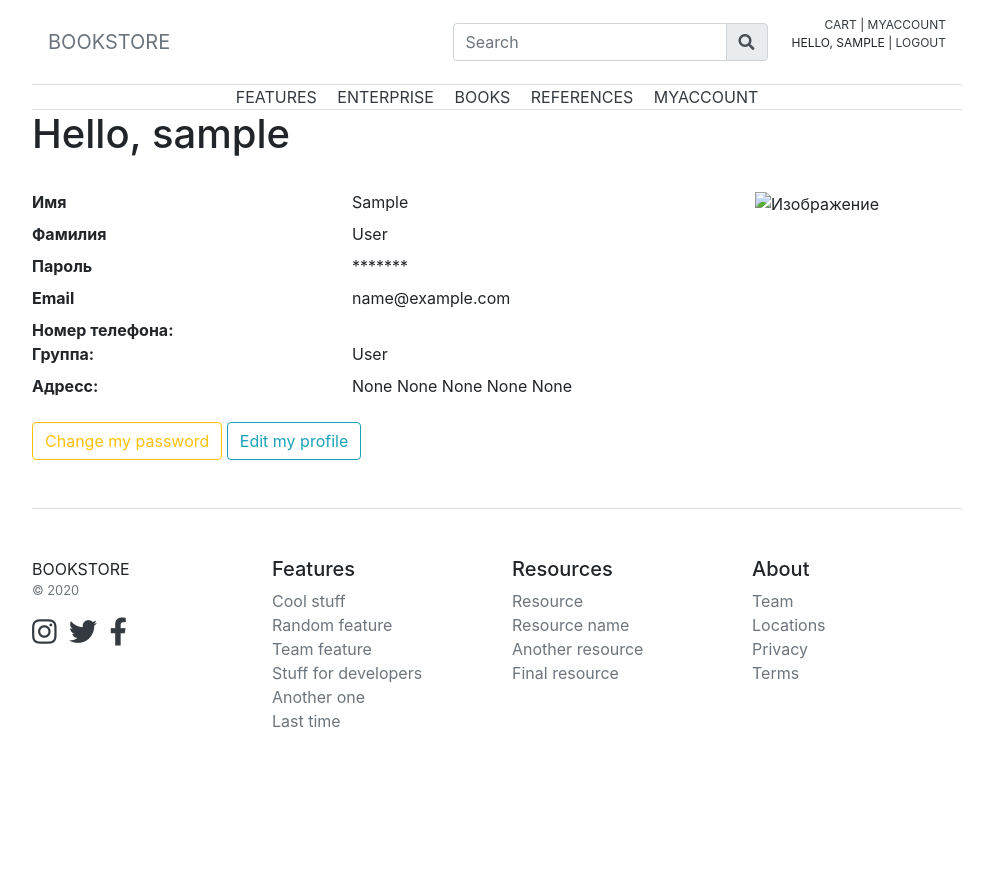
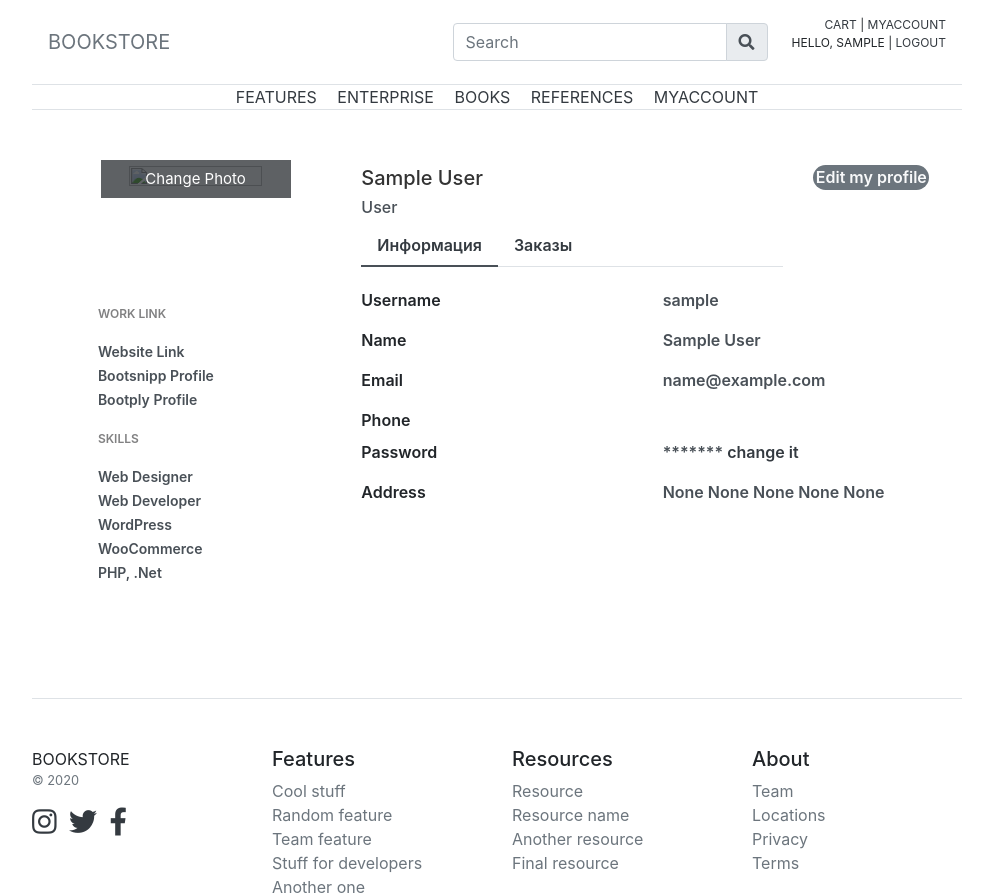
Before and after one commit to xistadi/BookStore, a Django app: page /accounts/ in a window 1280 px wide. Shown: the top 896 px of the page, without its empty margins (143-1136 px from the left). Before the commit the page ends 728 px from the top, so only its background shows below. Run offline with Django 3.2, Linux system fonts and the light colour scheme; the visitor is signed in with stand-in values (Sample User, id 1); data comes from the database, SQL or seed files in the repository; some libraries are stand-ins or nearby versions.

Commit message:
working account update

```diff
--- a/src/myauth/forms.py
+++ b/src/myauth/forms.py
@@ -32,6 +32,7 @@ class ProfileUpdateForm(forms.ModelForm):
         model = models.Profile
         fields = [
             'phone_number',
+            'image'
             ]
 
 
--- a/src/myauth/models.py
+++ b/src/myauth/models.py
@@ -11,6 +11,11 @@ class Profile(models.Model):
         User,
         on_delete=models.PROTECT,
         related_name='profile'
+    )
+    image = models.ImageField(
+        verbose_name='Фотография профиля',
+        blank=True,
+        null=True
     )
     phone_number = models.CharField(
         'Номер телефона',
--- a/src/myauth/views.py
+++ b/src/myauth/views.py
@@ -71,23 +71,18 @@ class ProfileUpdateView(generic.edit.UpdateView):
     def post(self, request, *args, **kwargs):
         self.object = self.get_object()
         form = self.form_class(request.POST, instance=self.object)
-        form2 = self.second_form_class(request.POST, instance=self.request.user.profile)
-        form3 = self.second_form_class(request.POST, instance=self.request.user.profile.profile_address.all().first())
+        form2 = self.second_form_class(request.POST, request.FILES, instance=self.request.user.profile)
+        form3 = self.third_form_class(request.POST, instance=self.request.user.profile.profile_address.all().first())
 
         if form.is_valid() and form2.is_valid() and form3.is_valid():
             userdata = form.save(commit=False)
             # used to set the password, but no longer necesarry
             userdata.save()
-            print(userdata)
             employeedata = form2.save(commit=False)
-            print(employeedata)
             employeedata.user = userdata
-            print(employeedata.user)
             employeedata.save()
             employeedata2 = form3.save(commit=False)
-            print(employeedata2)
             employeedata2.profile = employeedata
-            print(employeedata2.profile)
             employeedata2.save()
             return HttpResponseRedirect(self.get_success_url())
         else:
--- /dev/null
+++ b/src/static/myaccount.css
@@ -0,0 +1,93 @@
+.emp-profile{
+    padding: 3%;
+    margin-top: 3%;
+    margin-bottom: 3%;
+    border-radius: 0.5rem;
+    background: #fff;
+}
+.profile-img{
+    text-align: center;
+}
+.profile-img img{
+    width: 70%;
+    height: 100%;
+}
+.profile-img .file {
+    position: relative;
+    overflow: hidden;
+    margin-top: -20%;
+    width: 70%;
+    border: none;
+    border-radius: 0;
+    font-size: 15px;
+    background: #212529b8;
+}
+.profile-img .file input {
+    position: absolute;
+    opacity: 0;
+    right: 0;
+    top: 0;
+}
+.profile-head h5{
+    color: #333;
+}
+.profile-head h6{
+    color: #495057;
+}
+.profile-edit-btn{
+    border: none;
+    border-radius: 1.5rem;
+    width: 70%;
+    padding: 2%;
+    font-weight: 600;
+    color: white;
+    cursor: pointer;
+    background: #6c757d;
+}
+.proile-rating{
+    font-size: 12px;
+    color: #818182;
+    margin-top: 5%;
+}
+.proile-rating span{
+    color: #495057;
+    font-size: 15px;
+    font-weight: 600;
+}
+.profile-head .nav-tabs{
+    margin-bottom:5%;
+}
+.profile-head .nav-tabs .nav-link{
+    font-weight:600;
+    border: none;
+}
+.profile-head .nav-tabs .nav-link.active{
+    border: none;
+    border-bottom:2px solid #495057;
+}
+.profile-work{
+    padding: 14%;
+    margin-top: -15%;
+}
+.profile-work p{
+    font-size: 12px;
+    color: #818182;
+    font-weight: 600;
+    margin-top: 10%;
+}
+.profile-work a{
+    text-decoration: none;
+    color: #495057;
+    font-weight: 600;
+    font-size: 14px;
+}
+.profile-work ul{
+    list-style: none;
+}
+.profile-tab label{
+    font-weight: 600;
+}
+.profile-tab p{
+    font-weight: 600;
+    color: #495057;
+}
--- a/src/templates/my_account.html
+++ b/src/templates/my_account.html
@@ -1,33 +1,169 @@
 {% extends 'customer_base.html' %}
 {% block title %} MyAccount {% endblock %}
+{% load static %}
+{% block css %}
+<link rel="stylesheet" href="{% static 'myaccount.css' %}">
+{% endblock %}
 {% block content %}
-  <h1>Hello, {{ user.username|default:'Guest' }}</h1><br>
+  <div class="emp-profile">
+    <form method="post">
       <div class="row">
-    <div class="col-8">
-      <dl class="row">
-        <dt class="col-6">Имя</dt>
-        <dd class="col-6">{{ user.first_name }}</dd>
-        <dt class="col-6">Фамилия</dt>
-        <dd class="col-6">{{ user.last_name }}</dd>
-        <dt class="col-6">Пароль</dt>
-        <dd class="col-6">*******</dd>
-        <dt class="col-6">Email</dt>
-        <dd class="col-6">{{ user.email }}</dd>
-        <dt class="col-6">Номер телефона:</dt>
-        <dd class="col-6">{{ user.profile.phone_number }}</dd>
-        <dt class="col-6">Группа:</dt>
-        <dd class="col-6">{{ user.profile.group }}</dd>
-        <dt class="col-6">Адресс:</dt>
-        <dd class="col-6">{% for address in user.profile.profile_address.all %}
+        <div class="col-md-4">
+          <div class="profile-img">
+            <img {% if user.profile.image %} src="{{ user.profile.image.url }}" {% else %} src="https://via.placeholder.com/300x300" {% endif %} alt=""/>
+            <div class="file btn btn-lg btn-primary">
+              Change Photo
+              <input type="file" name="file"/>
+            </div>
+          </div>
+        </div>
+        <div class="col-md-6">
+          <div class="profile-head">
+            <h5>
+              {{ user.first_name }} {{ user.last_name }}
+            </h5>
+            <h6>
+              {{ user.profile.group }}
+            </h6>
+            <!--<p class="proile-rating">RANKINGS : <span>8/10</span></p>-->
+            <ul class="nav nav-tabs" id="myTab" role="tablist">
+              <li class="nav-item">
+                <a class="nav-link active text-dark" id="home-tab" data-toggle="tab" href="#home" role="tab" aria-controls="home" aria-selected="true">Информация</a>
+              </li>
+              <li class="nav-item">
+                <a class="nav-link text-dark" id="profile-tab" data-toggle="tab" href="#profile" role="tab" aria-controls="profile" aria-selected="false">Заказы</a>
+              </li>
+            </ul>
+          </div>
+        </div>
+        <div class="col-md-2">
+          <a href="{% url 'update_profile' %}" class="profile-edit-btn text-light text-decoration-none">Edit my profile</a>
+        </div>
+      </div>
+      <div class="row">
+        <div class="col-md-4">
+          <div class="profile-work">
+            <p>WORK LINK</p>
+            <a href="">Website Link</a><br/>
+            <a href="">Bootsnipp Profile</a><br/>
+            <a href="">Bootply Profile</a>
+            <p>SKILLS</p>
+            <a href="">Web Designer</a><br/>
+            <a href="">Web Developer</a><br/>
+            <a href="">WordPress</a><br/>
+            <a href="">WooCommerce</a><br/>
+            <a href="">PHP, .Net</a><br/>
+          </div>
+        </div>
+        <div class="col-md-8">
+          <div class="tab-content profile-tab" id="myTabContent">
+            <div class="tab-pane fade show active" id="home" role="tabpanel" aria-labelledby="home-tab">
+              <div class="row">
+                <div class="col-md-6">
+                  <label>Username</label>
+                </div>
+                <div class="col-md-6">
+                  <p>{{ user.username|default:'Guest' }}</p>
+                </div>
+              </div>
+              <div class="row">
+                <div class="col-md-6">
+                  <label>Name</label>
+                </div>
+                <div class="col-md-6">
+                  <p>{{ user.first_name }} {{ user.last_name }}</p>
+                </div>
+              </div>
+              <div class="row">
+                <div class="col-md-6">
+                  <label>Email</label>
+                </div>
+                <div class="col-md-6">
+                  <p>{{ user.email }}</p>
+                </div>
+              </div>
+              <div class="row">
+                <div class="col-md-6">
+                  <label>Phone</label>
+                </div>
+                <div class="col-md-6">
+                  <p>{{ user.profile.phone_number }}</p>
+                </div>
+              </div>
+              <div class="row">
+                <div class="col-md-6">
+                  <label>Password</label>
+                </div>
+                <div class="col-md-6">
+                  <p>******* <a href="password_change/" class="text-dark text-decoration-none">change it</a></p>
+                </div>
+              </div>
+              <div class="row">
+                <div class="col-md-6">
+                    <label>Address</label>
+                </div>
+                <div class="col-md-6">
+                  <p>{% for address in user.profile.profile_address.all %}
                   {{ address.country }}
                   {{ address.city }}
                   {{ address.index }}
                   {{ address.address1 }}
                   {{ address.address2 }}
-          {% endfor %}</dd>
-      </dl>
+                  {% endfor %}</p>
                 </div>
-  <div class="col-4 text-center"><img src="https://via.placeholder.com/300x300" width="150" alt="Изображение"></div>
               </div>
-  <a href="password_change/" class="btn btn-outline-warning">Change my password</a> <a href="{% url 'update_profile' %}" class="btn btn-outline-info">Edit my profile</a>
+            </div>
+            <div class="tab-pane fade" id="profile" role="tabpanel" aria-labelledby="profile-tab">
+              <div class="row">
+                <div class="col-md-6">
+                  <label>Experience</label>
+                </div>
+                <div class="col-md-6">
+                  <p>Expert</p>
+                </div>
+              </div>
+              <div class="row">
+                <div class="col-md-6">
+                  <label>Hourly Rate</label>
+                </div>
+                <div class="col-md-6">
+                  <p>10$/hr</p>
+                </div>
+              </div>
+              <div class="row">
+                <div class="col-md-6">
+                  <label>Total Projects</label>
+                </div>
+                <div class="col-md-6">
+                  <p>230</p>
+                </div>
+              </div>
+              <div class="row">
+                <div class="col-md-6">
+                  <label>English Level</label>
+                </div>
+                <div class="col-md-6">
+                  <p>Expert</p>
+                </div>
+              </div>
+              <div class="row">
+                <div class="col-md-6">
+                  <label>Availability</label>
+                </div>
+                <div class="col-md-6">
+                  <p>6 months</p>
+                </div>
+              </div>
+              <div class="row">
+                <div class="col-md-12">
+                  <label>Your Bio</label><br/>
+                  <p>Your detail description</p>
+                </div>
+              </div>
+            </div>
+          </div>
+        </div>
+      </div>
+    </form>
+  </div>
 {% endblock %}
```
Also changed, not shown: src/myauth/migrations/0004_profile_image.py (added). Lines whose indentation alone changed are shown as unchanged.
